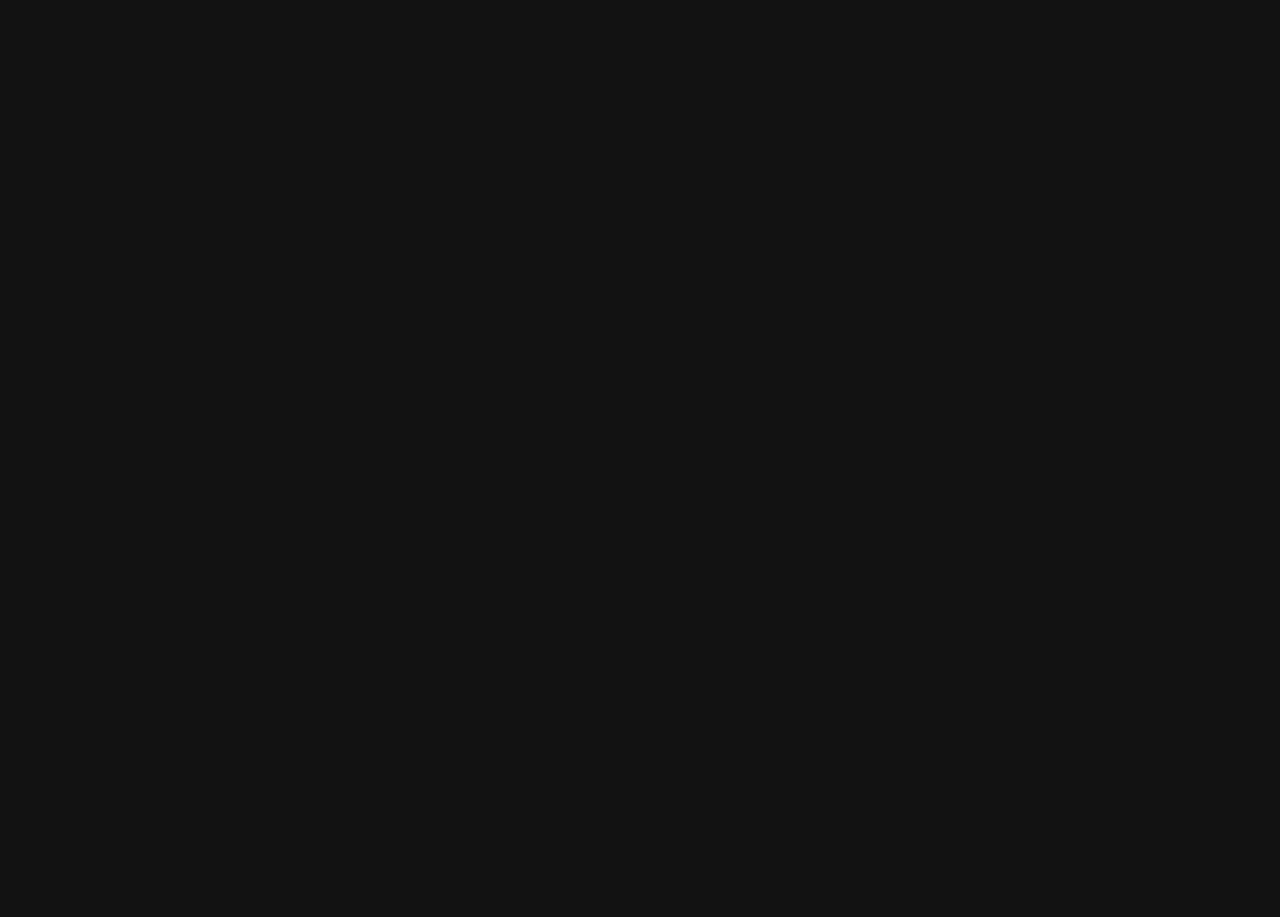
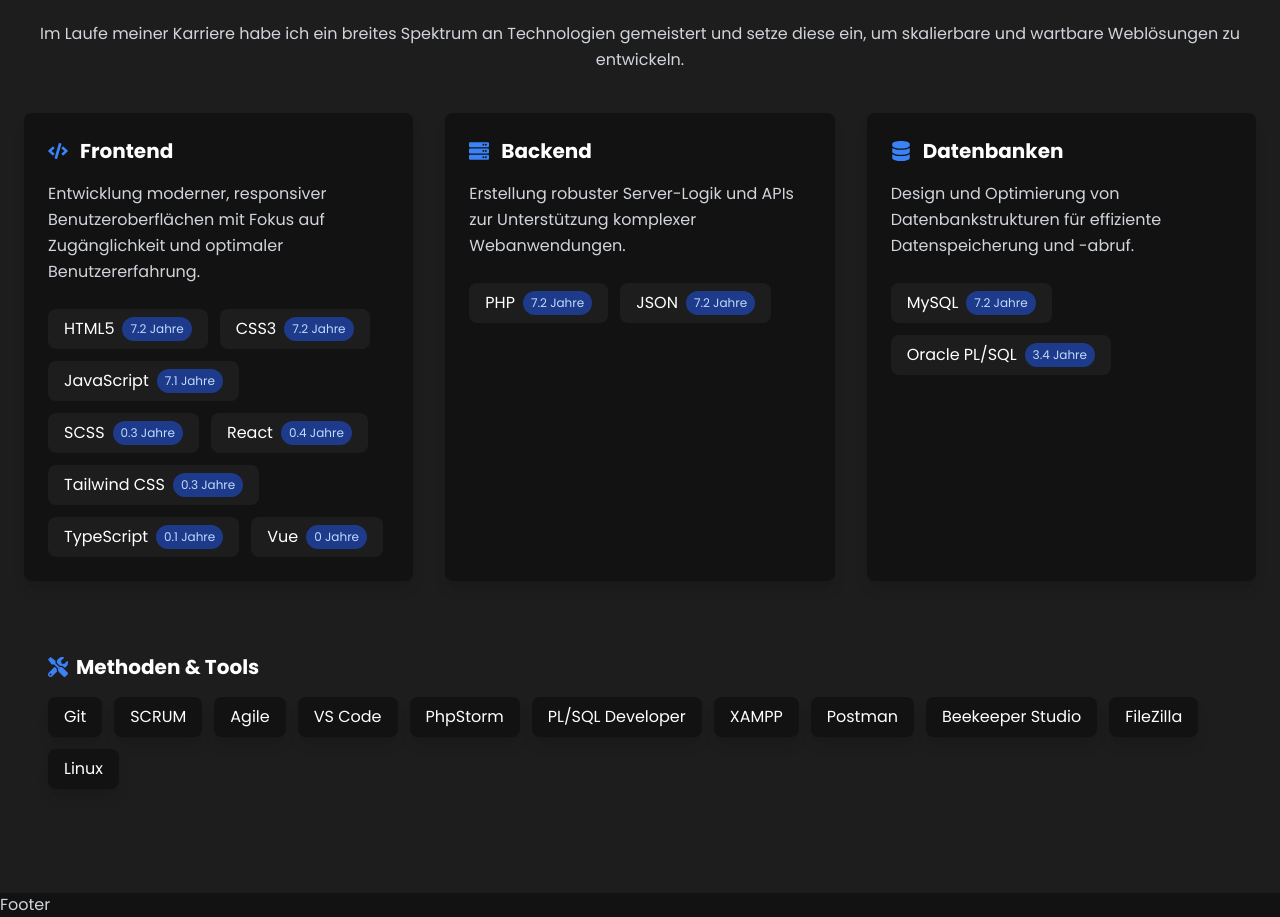
Before and after one commit to adriangoerken/portfolio, a React (Vite) app: page / in a window 1280 px wide. Shown: the part 2515-3432 px from the top of the page. Before the commit the page ends 2420 px from the top, so only its background shows below. Built offline with nearby package versions, Linux system fonts and the light colour scheme.

Commit message:
feat: Add SkillsSection, SkillCategory, Tools, and SkillBadge components; update IndexPage to include SkillsSection

```diff
--- a/src/components/sections/ExperienceSection/ExperienceTimeline.tsx
+++ b/src/components/sections/ExperienceSection/ExperienceTimeline.tsx
@@ -21,7 +21,6 @@ const ExperienceTimeline = () => {
 				'PL/SQL',
 				'HTML',
 				'CSS',
-				'SCSS',
 			],
 		},
 		{
--- /dev/null
+++ b/src/components/sections/SkillsSection/SkillCategory.tsx
@@ -0,0 +1,55 @@
+import { motion } from 'framer-motion';
+import SkillBadge from '../../ui/SkillBadge';
+
+type Skill = {
+	tech: string;
+	startDate: {
+		year: number;
+		month: number;
+	};
+	width: string;
+};
+
+type SkillCategoryProps = {
+	title: string;
+	description: string;
+	skills: Skill[];
+	icon: React.ReactNode;
+};
+
+const SkillCategory = ({
+	title,
+	description,
+	skills,
+	icon,
+}: SkillCategoryProps) => {
+	return (
+		<motion.div
+			className="bg-custom-gray rounded-lg p-6 shadow-lg"
+			initial={{ opacity: 0, y: 20 }}
+			whileInView={{ opacity: 1, y: 0 }}
+			viewport={{ once: true }}
+			transition={{ duration: 0.5 }}
+		>
+			<div className="flex items-center gap-3 mb-4">
+				<div className="text-blue-500 text-xl">{icon}</div>
+				<h3 className="text-xl font-semibold text-white">{title}</h3>
+			</div>
+
+			<p className="text-gray-300 mb-6">{description}</p>
+
+			<div className="flex flex-wrap gap-3">
+				{skills.map((skill) => (
+					<SkillBadge
+						key={skill.tech}
+						tech={skill.tech}
+						startDate={skill.startDate}
+						category={title}
+					/>
+				))}
+			</div>
+		</motion.div>
+	);
+};
+
+export default SkillCategory;
--- /dev/null
+++ b/src/components/sections/SkillsSection/Tools.tsx
@@ -0,0 +1,36 @@
+import { FaTools } from 'react-icons/fa';
+
+const Tools = () => {
+	return (
+		<div className="mt-12 p-6 rounded-lg">
+			<h3 className="text-xl font-semibold text-white mb-4 flex items-center gap-2">
+				<FaTools className="text-blue-500" />
+				Methoden & Tools
+			</h3>
+			<div className="flex flex-wrap gap-3">
+				{[
+					'Git',
+					'SCRUM',
+					'Agile',
+					'VS Code',
+					'PhpStorm',
+					'PL/SQL Developer',
+					'XAMPP',
+					'Postman',
+					'Beekeeper Studio',
+					'FileZilla',
+					'Linux',
+				].map((tool) => (
+					<span
+						key={tool}
+						className="px-4 py-2 bg-custom-gray text-white rounded-lg shadow-lg"
+					>
+						{tool}
+					</span>
+				))}
+			</div>
+		</div>
+	);
+};
+
+export default Tools;
--- /dev/null
+++ b/src/components/sections/SkillsSection/index.tsx
@@ -0,0 +1,59 @@
+import { getSkillsByCategory } from '../../../config/skillsData';
+import { FaCode, FaServer, FaDatabase } from 'react-icons/fa';
+import SectionHeading from '../../ui/SectionHeading';
+import SkillCategory from './SkillCategory';
+import Tools from './Tools';
+
+const SkillsSection = () => {
+	const skillCategories = [
+		{
+			title: 'Frontend',
+			description:
+				'Entwicklung moderner, responsiver Benutzeroberflächen mit Fokus auf Zugänglichkeit und optimaler Benutzererfahrung.',
+			skills: getSkillsByCategory().frontend,
+			icon: <FaCode />,
+		},
+		{
+			title: 'Backend',
+			description:
+				'Erstellung robuster Server-Logik und APIs zur Unterstützung komplexer Webanwendungen.',
+			skills: getSkillsByCategory().backend,
+			icon: <FaServer />,
+		},
+		{
+			title: 'Datenbanken',
+			description:
+				'Design und Optimierung von Datenbankstrukturen für effiziente Datenspeicherung und -abruf.',
+			skills: getSkillsByCategory().database,
+			icon: <FaDatabase />,
+		},
+	];
+
+	return (
+		<div aria-labelledby="skills-heading">
+			<SectionHeading id="skills-heading">Fähigkeiten</SectionHeading>
+
+			<p className="mb-10 text-center">
+				Im Laufe meiner Karriere habe ich ein breites Spektrum an
+				Technologien gemeistert und setze diese ein, um skalierbare und
+				wartbare Weblösungen zu entwickeln.
+			</p>
+
+			<div className="grid md:grid-cols-2 lg:grid-cols-3 gap-8">
+				{skillCategories.map((category) => (
+					<SkillCategory
+						key={category.title}
+						title={category.title}
+						description={category.description}
+						skills={category.skills}
+						icon={category.icon}
+					/>
+				))}
+			</div>
+
+			<Tools />
+		</div>
+	);
+};
+
+export default SkillsSection;
--- /dev/null
+++ b/src/components/ui/SkillBadge.tsx
@@ -0,0 +1,40 @@
+import { useState, useEffect } from 'react';
+
+type SkillBadgeProps = {
+	tech: string;
+	startDate: {
+		year: number;
+		month: number;
+	};
+	category: string;
+};
+
+const SkillBadge = ({ tech, startDate }: SkillBadgeProps) => {
+	const [yearsOfExperience, setYearsOfExperience] = useState<number>(0);
+
+	useEffect(() => {
+		const calculateExperience = () => {
+			const today = new Date();
+			const start = new Date(startDate.year, startDate.month - 1);
+			const diffTime = today.getTime() - start.getTime();
+			const diffYears = diffTime / (1000 * 60 * 60 * 24 * 365.25);
+			setYearsOfExperience(Math.max(0, parseFloat(diffYears.toFixed(1))));
+		};
+
+		calculateExperience();
+	}, [startDate]);
+
+	return (
+		<div className="group relative">
+			<div className="flex items-center gap-2 px-4 py-2 bg-elevation-100 rounded-lg hover:bg-blue-900 transition-colors duration-300">
+				<span className="font-medium text-white">{tech}</span>
+				<span className="text-xs px-2 py-1 bg-blue-900 group-hover:bg-blue-700 text-blue-200 rounded-full transition-colors duration-300">
+					{yearsOfExperience}
+					{yearsOfExperience === 1 ? ' Jahr' : ' Jahre'}
+				</span>
+			</div>
+		</div>
+	);
+};
+
+export default SkillBadge;
--- /dev/null
+++ b/src/config/skillsData.ts
@@ -0,0 +1,91 @@
+const skills = [
+	{
+		tech: 'HTML5',
+		startDate: { year: 2017, month: 11 },
+		width: 'w-[100%]',
+	},
+	{
+		tech: 'CSS3',
+		startDate: { year: 2017, month: 11 },
+		width: 'w-[90%]',
+	},
+	{
+		tech: 'PHP',
+		startDate: { year: 2017, month: 12 },
+		width: 'w-[70%]',
+	},
+	{
+		tech: 'MySQL',
+		startDate: { year: 2017, month: 12 },
+		width: 'w-[70%]',
+	},
+	{
+		tech: 'JSON',
+		startDate: { year: 2017, month: 12 },
+		width: 'w-[100%]',
+	},
+	{
+		tech: 'JavaScript',
+		startDate: { year: 2018, month: 1 },
+		width: 'w-[80%]',
+	},
+	{
+		tech: 'Oracle PL/SQL',
+		startDate: { year: 2021, month: 9 },
+		width: 'w-[60%]',
+	},
+	{
+		tech: 'SCSS',
+		startDate: { year: 2024, month: 10 },
+		width: 'w-[70%]',
+	},
+	{
+		tech: 'React',
+		startDate: { year: 2024, month: 9 },
+		width: 'w-[40%]',
+	},
+	{
+		tech: 'Tailwind CSS',
+		startDate: { year: 2024, month: 10 },
+		width: 'w-[90%]',
+	},
+	{
+		tech: 'TypeScript',
+		startDate: { year: 2025, month: 1 },
+		width: 'w-[80%]',
+	},
+	{
+		tech: 'Vue',
+		startDate: { year: 2025, month: 5 },
+		width: 'w-[30%]',
+	},
+];
+
+export const getSkillsByCategory = () => {
+	const frontendSkills = skills.filter((skill) =>
+		[
+			'HTML5',
+			'CSS3',
+			'JavaScript',
+			'SCSS',
+			'React',
+			'Vue',
+			'Tailwind CSS',
+			'TypeScript',
+		].includes(skill.tech)
+	);
+
+	const backendSkills = skills.filter((skill) =>
+		['PHP', 'JSON'].includes(skill.tech)
+	);
+
+	const databaseSkills = skills.filter((skill) =>
+		['MySQL', 'Oracle PL/SQL'].includes(skill.tech)
+	);
+
+	return {
+		frontend: frontendSkills,
+		backend: backendSkills,
+		database: databaseSkills,
+	};
+};
--- a/src/pages/IndexPage.tsx
+++ b/src/pages/IndexPage.tsx
@@ -2,6 +2,7 @@ import AnimatedSectionWrapper from '../components/layout/AnimatedSectionWrapper'
 import HeroSection from '../components/sections/HeroSection';
 import SummarySection from '../components/sections/SummarySection';
 import ExperienceSection from '../components/sections/ExperienceSection';
+import SkillsSection from '../components/sections/SkillsSection';
 
 const IndexPage = () => {
 	return (
@@ -15,12 +16,10 @@ const IndexPage = () => {
 			<AnimatedSectionWrapper id="experience">
 				<ExperienceSection />
 			</AnimatedSectionWrapper>
-			{/*
-				4. Skills Section:
-				Group skills by category (Frontend, Backend, DevOps, etc.)
-				Consider replacing progress bars with skill tags/badges with experience years
-				Add context about how you've applied key skills
-				*/}
+			<AnimatedSectionWrapper id="skills" bgColor="elevation-100">
+				<SkillsSection />
+			</AnimatedSectionWrapper>
+
 			{/*
 				5. Projects Section:
 				Select 3-4 of your most impressive projects
```
